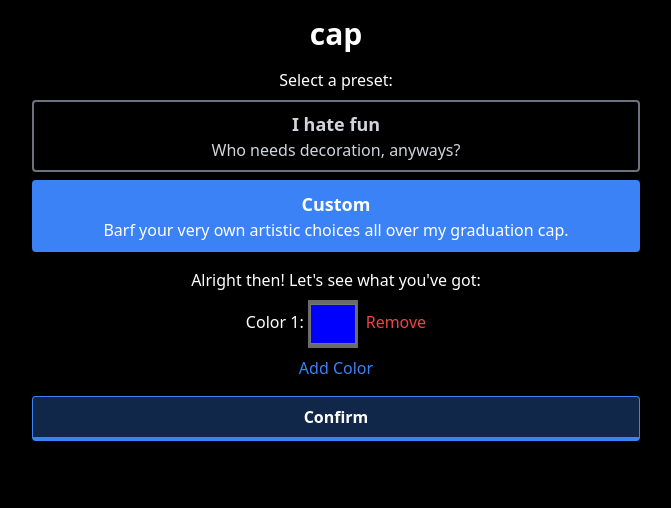
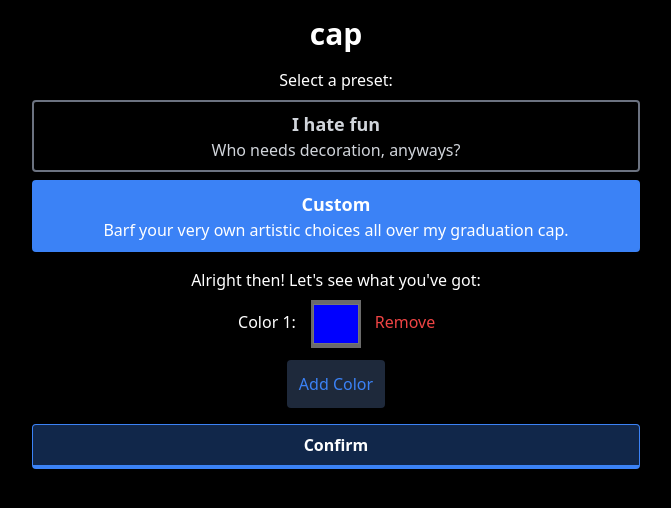
Before and after one commit to anli5005/cap, a Next.js app: page / in a window 1280 px wide. Shown: the top 508 px of the page, without its empty margins (304-975 px from the left). Built offline with nearby package versions, Linux system fonts and the light colour scheme; what @sinclair/typebox would draw is missing.

Commit message:
Fix padding and separate into a another component.

```diff
--- /dev/null
+++ b/components/Color.tsx
@@ -0,0 +1,18 @@
+
+export interface ColorProps {
+    index: number;
+    color: string;
+    editColor: (newColor: string) => void;
+    deleteColor: () => void;
+}
+
+export default function LiterallyEverything({ index, color, editColor, deleteColor, }: ColorProps) {
+
+    return <div className="text-center" key={index}>
+        <span className="mr-1 w-20 inline-block">Color {index + 1}:</span>
+        <input className="h-12 align-middle" type="color" value={color} onChange={e => editColor(e.target.value)} />
+        <button className="ml-1 text-red-500 w-20 inline-block" type="button" onClick={deleteColor}>
+            Remove
+        </button>
+    </div>;
+}
--- a/pages/index.tsx
+++ b/pages/index.tsx
@@ -1,6 +1,8 @@
 import { fillSolid, gradient, presets } from "presets";
 import { useEffect, useState } from "react";
 import { AnimationType, NUM_LEDS, Style } from "typings";
+
+import Color from "../components/Color";
 
 function Preset({ selected, onSelect, name, description }: { selected: boolean, onSelect: () => void, name: string, description: string }) {
     return <button type="button" className={`w-full block border-2 ${selected ? "border-blue-500 bg-blue-500 text-white" : "border-gray-500 text-gray-300"} rounded p-2`} onClick={() => {
@@ -33,24 +35,15 @@ export default function LiterallyEverything() {
         </div>
         <div className="mb-4 w-full justify-center items-center flex flex-col">
             <div className="text-center mb-2">Alright then! Let's see what you've got:</div>
-            {colors.map((color, index) => {
-                return <div className="text-center" key={index}>
-                    <span className="mr-1">Color {index + 1}:</span>
-                    <input className="h-12 align-middle" type="color" value={color} onChange={e => {
-                        const newColors = [...colors];
-                        newColors[index] = e.target.value;
-                        setColors(newColors);
-                    }} />
-                    <button className="ml-2 text-red-500" type="button" onClick={() => {
-                        const newColors = [...colors];
-                        newColors.splice(index, 1);
-                        setColors(newColors);
-                    }}>
-                        Remove
-                    </button>
-                </div>;
-            })}
-            <button className="text-blue-500 text-center mt-2" onClick={() => {
+            {colors.map((color, index) => (
+                <Color
+                    {...{color, index}}
+                    editColor={(newColor: string) => setColors([...colors].splice(index, 1, newColor))}
+                    deleteColor={() => setColors([...colors].splice(index, 1))}
+                    />
+
+            ))}
+            <button className="text-blue-500 text-center mt-3 p-3 rounded bg-slate-800" onClick={() => {
                 setColors([...colors, colors.length === 0 ? "#0000FF" : colors[colors.length - 1]]);
             }}>
                 Add Color
```
